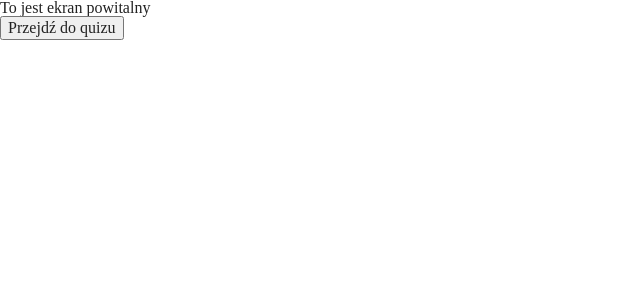
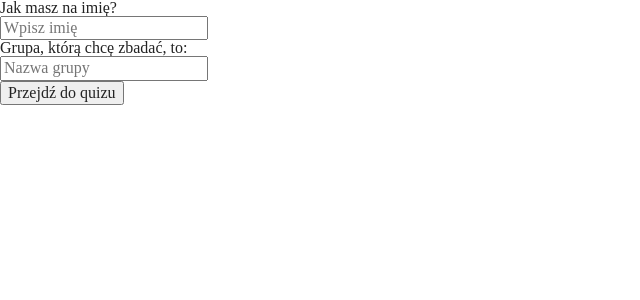
Before and after one commit to annabaranowska8/Quiz_Project, a React (Create React App) app in the folder Quiz/: page / in a window 1280 px wide. Shown: the top 300 px of the page, without its empty margins (0-640 px from the left). Built offline with nearby package versions, Linux system fonts and the light colour scheme.

Commit message:
logic works without counter on QuizWelcome

```diff
--- a/Quiz/src/components/Quiz.js
+++ b/Quiz/src/components/Quiz.js
@@ -1,12 +1,14 @@
 import React, { useState, useEffect } from "react";
 import QuizSummary from "./QuizSummary";
 
-function Quiz() {
+function Quiz({name, group}) {
   const [displaySingleQuestion, setDisplaySingleQuestion] = useState([""]);
   const [questionNumber, setQuestionNumber] = useState(0);
   const [currentQuestion, setCurrentQuestion] = useState("");
   const [clickCounter, setClickCounter] = useState(0);
   const [enable, setEnable] = useState(false);
+  const nameSummary = name;
+  const groupSummary = group;
 
   useEffect(() => {
     fetch("./database/questions.json")
@@ -14,10 +16,6 @@ function Quiz() {
       .then((data) => setDisplaySingleQuestion(data.questions))
       .catch((err) => console.log(err));
   }, []);
-
-  useEffect(() => {
-    setCurrentQuestion(displaySingleQuestion[questionNumber]);
-  }, [displaySingleQuestion]);
 
 const onClickHandlerYes = () => {
     setQuestionNumber((currentNumber) => currentNumber + 1);
@@ -38,7 +36,11 @@ console.log(clickCounter);
   return (
     <>
         {!enable && <div>
-          <p>QUESTION</p>
+          <div>
+            <h3>{name}</h3>
+            <h3>{group}</h3>
+          </div>
+          <h2>QUESTION</h2>
           <div style={{ backgroundColor: "red" }}>
             <p>{displayQuestion(questionNumber)}</p>
           </div>
@@ -55,7 +57,7 @@ console.log(clickCounter);
             Nie
           </button>
         </div> }
-        {enable && <QuizSummary counter={clickCounter}/>}
+        {enable && <QuizSummary counter={clickCounter} nameSummary={nameSummary} groupSummary={groupSummary} />}
     </>
   );
 }
--- a/Quiz/src/components/QuizSummary.js
+++ b/Quiz/src/components/QuizSummary.js
@@ -1,7 +1,7 @@
 import React from "react";
 // { useState, useEffect }
 
-function QuizSummary({counter}) {
+function QuizSummary({nameSummary, groupSummary, counter}) {
 
 const conditionsOfYesAmount = (counter) => {
     if (counter === 0) {
@@ -13,13 +13,17 @@ const conditionsOfYesAmount = (counter) => {
     } else if (counter < 8) {
         return "Ta grupa nie wygląda na bezpieczną."
     } else {
-        return "W grupie są zachowania jak w sekcie."
+        return "W grupie są zachowania jak w sekcie! Uwazaj!"
     }
 };
 
     return (
         <>
         <div>
+            <div>
+                <h3>{nameSummary}</h3>
+                <h3>{groupSummary}</h3>
+            </div>
             <p>Liczba Twoich odpowiedzi na "TAK" to: {counter}.</p>
             <p>{conditionsOfYesAmount(counter)}</p>
         </div>
--- a/Quiz/src/components/QuizWelcome.js
+++ b/Quiz/src/components/QuizWelcome.js
@@ -1,21 +1,58 @@
-import React, { useState } from "react";
+import React, { useEffect, useState } from "react";
 import Quiz from "./Quiz";
 import "../scss/main.scss";
 
+  const NameLocalStorage = nameLS => {
+    const [name, setName] = useState(
+      localStorage.getItem(nameLS) || ""
+    );
+    useEffect(() => {
+      localStorage.setItem(nameLS, name)
+    }, [name])
+    return [name, setName];
+  };
+
+  const GroupLocalStorage = groupLS => {
+    const [group, setGroup] = useState(
+      localStorage.getItem(groupLS) || ""
+    );
+    useEffect(() => {
+      localStorage.setItem(groupLS, group)
+    }, [group])
+    return [group, setGroup];
+  };
+
 function QuizWelcome() {
   const [enable, setEnable] = useState(false);
+  const [name, setName] = NameLocalStorage(
+    'nameInLocalStorage'
+  );
+  const [group, setGroup] = GroupLocalStorage(
+    'groupInLocalStorage'
+  );
+
+
+  const onChangeName = e => setName(e.target.value)
+  const onChangeGroup = e => setGroup(e.target.value)
 
   return (
     <>
-    {!enable && <div>
-        <p>
-          To jest ekran powitalny
-        </p>
-    </div>}
-      {enable && <Quiz />}
-      {!enable && <button onClick={() => setEnable(true)}>Przejdź do quizu</button>}
+     <form>
+      {!enable &&<div>
+        <h2>Jak masz na imię?</h2>
+        <input value={name} type="text" placeholder="Wpisz imię" onChange={onChangeName}  />
+        <h2>Grupa, którą chcę zbadać, to:</h2>
+        <input value={group} type="text" placeholder="Nazwa grupy" onChange={onChangeGroup} />
+      </div>
+      }
+      {enable && <Quiz name={name} group={group} />}
+      {!enable && <button type="submit" onClick={() => setEnable(true)}>Przejdź do quizu</button>}
+      </form>
     </>
   );
 }
 
 export default QuizWelcome;
+
+
+//twój poprzedni test był taki ... chcesz zacząć jeszcze raz? Twoje poprzednie wyniki zostaną skasowane.
```
